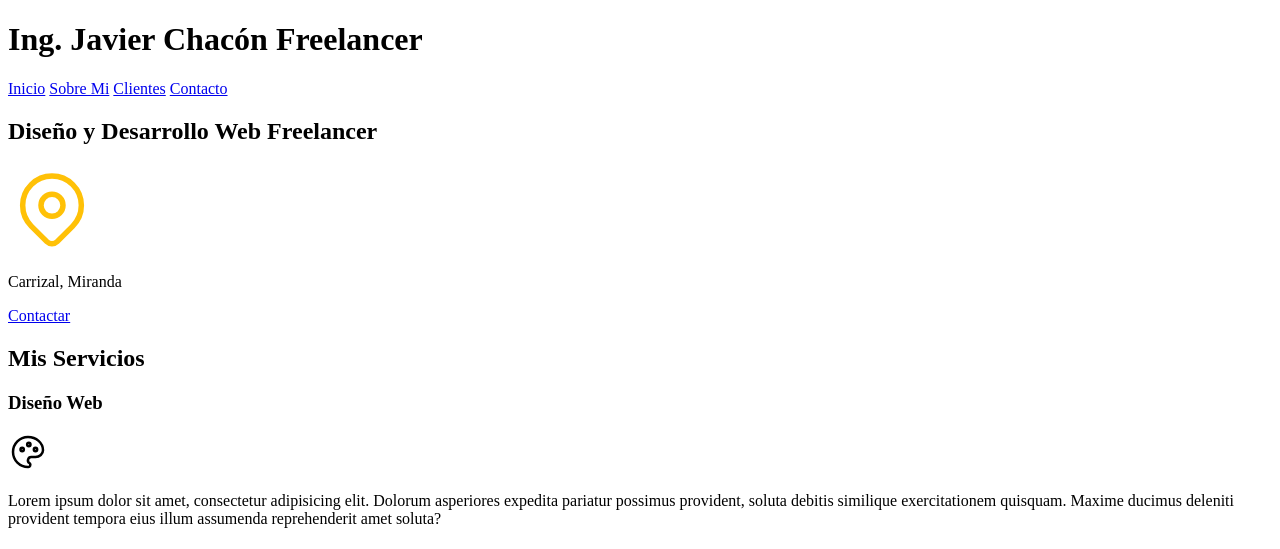
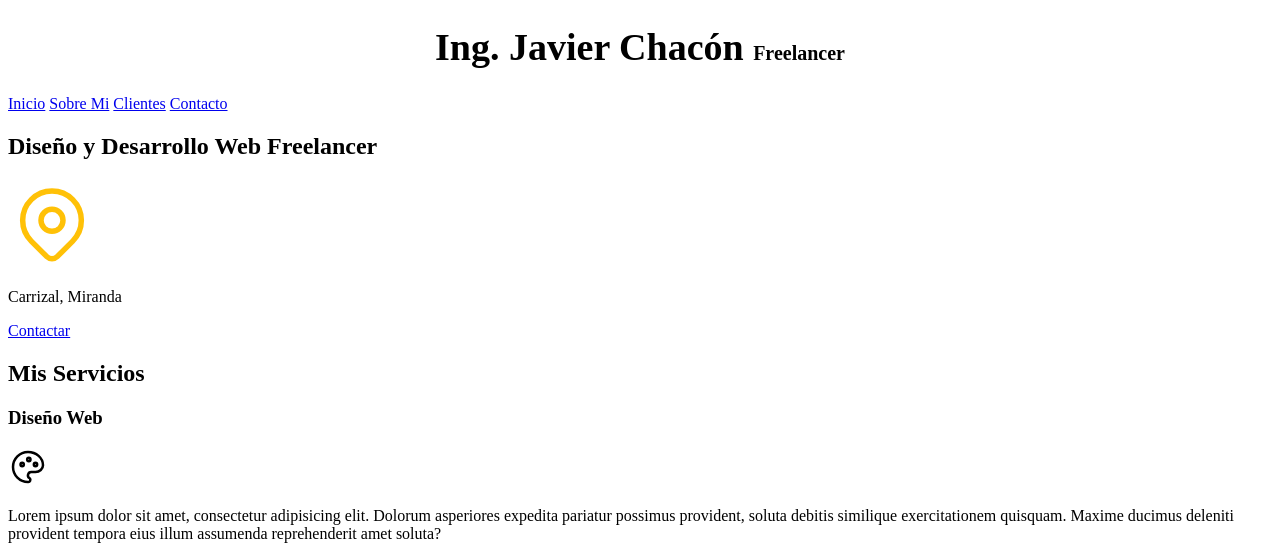
Before and after one commit to EDUARDOCD18/SITIO-FREELANCER, a plain HTML site: page index.html in a window 1280 px wide. Shown: the top 549 px of the page. Drawn offline with Linux system fonts and the light colour scheme.

Commit message:
Añadiendo los primeros estilos al CSS

```diff
--- /dev/null
+++ b/CSS/styles.css
@@ -0,0 +1,15 @@
+html{
+    font-size: 62.5%;
+}
+
+body{
+    font-size: 16px;
+}
+h1{
+    text-align: center;
+    font-size: 3.8rem;
+}
+
+span{
+    font-size: 2rem;
+}
--- a/index.html
+++ b/index.html
@@ -5,12 +5,14 @@
     <meta charset="UTF-8">
     <meta http-equiv="X-UA-Compatible" content="IE=edge">
     <meta name="viewport" content="width=device-width, initial-scale=1.0">
+    <link rel="preload" href="CSS/styles.css" as="style">
+    <link rel="stylesheet" href="CSS/styles.css">
     <title>Diseñador Freelancer</title>
 </head>
 
 <body>
     <header>
-        <h1>Ing. Javier Chacón Freelancer</h1>
+        <h1>Ing. Javier Chacón <span>Freelancer</span></h1>
     </header>
 
     <nav>
```
